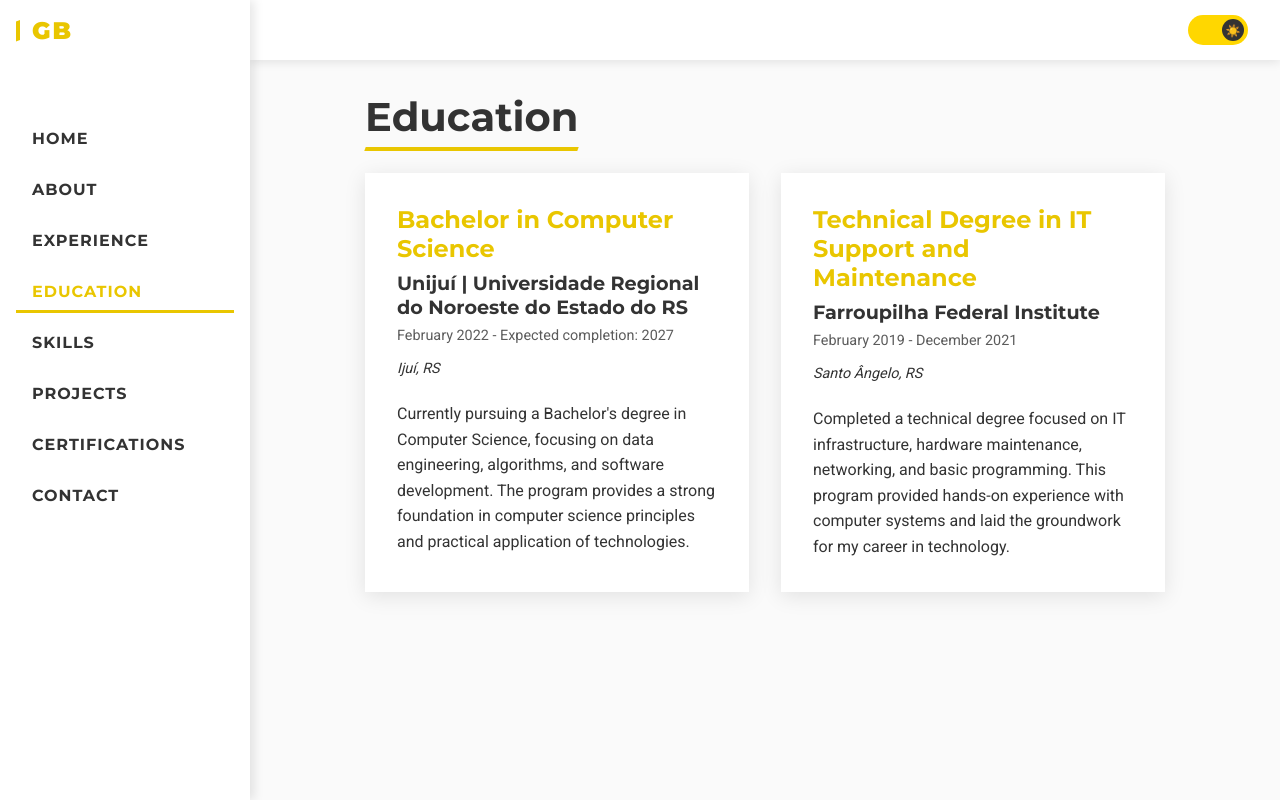
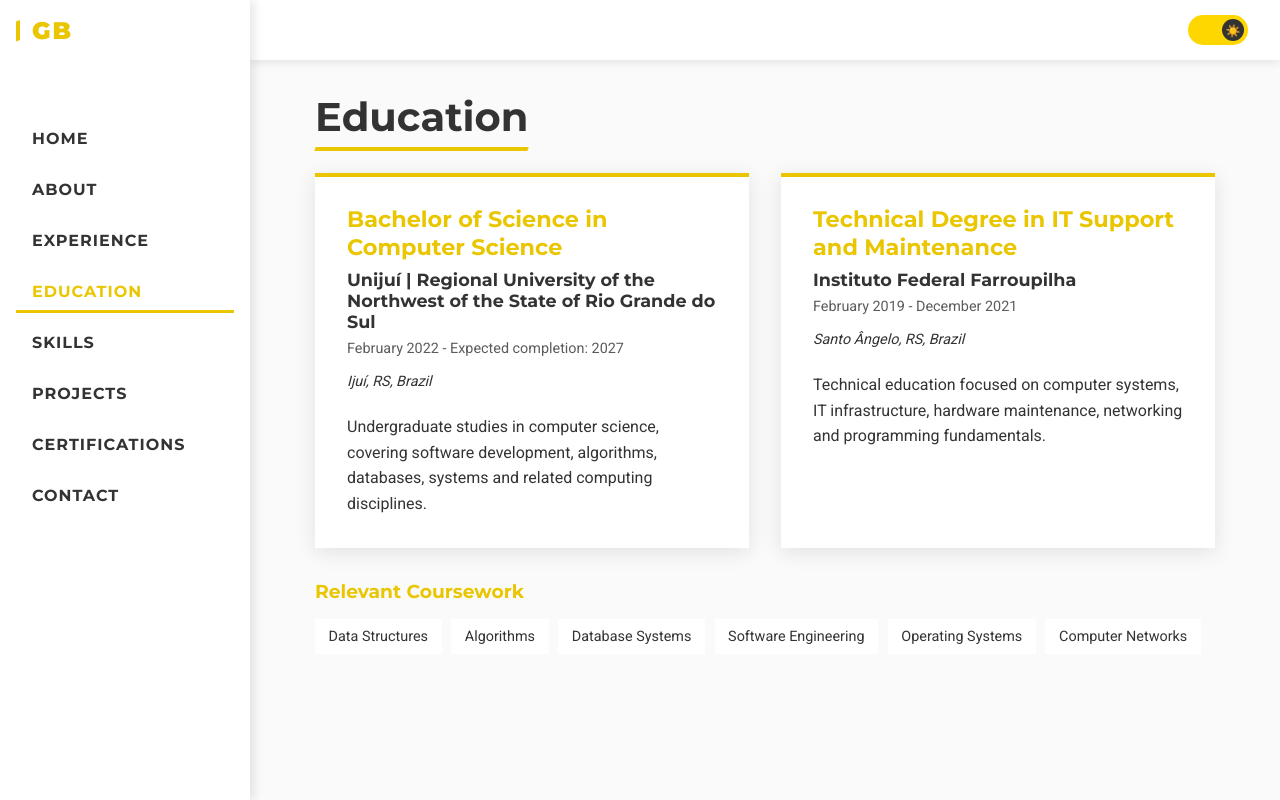
Before and after one commit to YuzuruTK/Portifolio-Project, a React (Vite) app: page /education in a window 1280 px wide. Built offline with nearby package versions, Linux system fonts and the light colour scheme.

Commit message:
Refresh education section

```diff
--- a/src/pages/Education.jsx
+++ b/src/pages/Education.jsx
@@ -1,130 +1,80 @@
 import { motion } from 'framer-motion';
 import styled from 'styled-components';
 
-const EducationContainer = styled.div`
-    max-width: 800px;
-    margin: 0 auto;
-`;
-
-const SectionTitle = styled.h2`
-    margin-bottom: 2rem;
-`;
-
+const EducationContainer = styled.div`max-width: 900px; margin: 0 auto;`;
+const SectionTitle = styled.h2`margin-bottom: 2rem;`;
 const EducationGrid = styled.div`
     display: grid;
     grid-template-columns: 1fr;
     gap: 2rem;
-
-    @media (min-width: 768px) {
-        grid-template-columns: repeat(2, 1fr);
-    }
+    @media (min-width: 768px) { grid-template-columns: repeat(2, 1fr); }
 `;
-
 const EducationCard = styled(motion.div)`
     background-color: var(--card-bg);
     padding: 2rem;
     position: relative;
     overflow: hidden;
     box-shadow: 0 4px 20px rgba(0, 0, 0, 0.1);
-
     &:before {
-        content: '';
-        position: absolute;
-        top: 0;
-        left: 0;
-        width: 100%;
-        height: 4px;
-        background-color: var(--accent);
-        transform: translateX(-100%);
-        transition: transform 0.5s cubic-bezier(0.4, 0, 0.2, 1);
-    }
-
-    &:hover:before {
-        transform: translateX(0);
+        content: ''; position: absolute; top: 0; left: 0;
+        width: 100%; height: 4px; background-color: var(--accent);
     }
 `;
-
-const DegreeName = styled.h3`
-    font-size: 1.5rem;
-    margin-bottom: 0.5rem;
-    color: var(--accent);
-`;
-
-const Institution = styled.h4`
-    font-size: 1.2rem;
-    margin-bottom: 0.5rem;
-`;
-
-const Period = styled.p`
-    font-size: 0.9rem;
-    margin-bottom: 1rem;
-    opacity: 0.8;
-`;
-
-const Location = styled.p`
-    font-size: 0.9rem;
-    margin-bottom: 1.5rem;
-    font-style: italic;
-`;
-
-const Description = styled.p`
-    line-height: 1.6;
+const DegreeName = styled.h3`font-size: 1.4rem; margin-bottom: 0.5rem; color: var(--accent);`;
+const Institution = styled.h4`font-size: 1.1rem; margin-bottom: 0.5rem;`;
+const Period = styled.p`font-size: 0.9rem; margin-bottom: 1rem; opacity: 0.8;`;
+const Location = styled.p`font-size: 0.9rem; margin-bottom: 1.5rem; font-style: italic;`;
+const Description = styled.p`line-height: 1.6;`;
+const Coursework = styled.div`
+    margin-top: 2rem;
+    h3 { color: var(--accent); margin-bottom: 1rem; }
+    ul { display: flex; flex-wrap: wrap; gap: 0.6rem; list-style: none; padding: 0; }
+    li { background: var(--card-bg); padding: 0.55rem 0.85rem; font-size: 0.9rem; }
 `;
 
 const Education = () => {
     const containerVariants = {
         hidden: { opacity: 0 },
-        visible: {
-            opacity: 1,
-            transition: {
-                staggerChildren: 0.2
-            }
-        }
+        visible: { opacity: 1, transition: { staggerChildren: 0.2 } }
     };
-
     const itemVariants = {
         hidden: { y: 30, opacity: 0 },
-        visible: {
-            y: 0,
-            opacity: 1,
-            transition: {
-                type: "spring",
-                stiffness: 300,
-                damping: 24
-            }
-        }
+        visible: { y: 0, opacity: 1, transition: { type: 'spring', stiffness: 300, damping: 24 } }
     };
 
     return (
         <EducationContainer as={motion.div} variants={containerVariants} initial="hidden" animate="visible">
             <SectionTitle as={motion.h2} variants={itemVariants}>Education</SectionTitle>
-
             <EducationGrid>
                 <EducationCard variants={itemVariants}>
-                    <DegreeName>Bachelor in Computer Science</DegreeName>
-                    <Institution>Unijuí | Universidade Regional do Noroeste do Estado do RS</Institution>
+                    <DegreeName>Bachelor of Science in Computer Science</DegreeName>
+                    <Institution>Unijuí | Regional University of the Northwest of the State of Rio Grande do Sul</Institution>
                     <Period>February 2022 - Expected completion: 2027</Period>
-                    <Location>Ijuí, RS</Location>
+                    <Location>Ijuí, RS, Brazil</Location>
                     <Description>
-                        Currently pursuing a Bachelor's degree in Computer Science, focusing on
-                        data engineering, algorithms, and software development. The program provides
-                        a strong foundation in computer science principles and practical application
-                        of technologies.
+                        Undergraduate studies in computer science, covering software development,
+                        algorithms, databases, systems and related computing disciplines.
                     </Description>
                 </EducationCard>
-
                 <EducationCard variants={itemVariants}>
                     <DegreeName>Technical Degree in IT Support and Maintenance</DegreeName>
-                    <Institution>Farroupilha Federal Institute</Institution>
+                    <Institution>Instituto Federal Farroupilha</Institution>
                     <Period>February 2019 - December 2021</Period>
-                    <Location>Santo Ângelo, RS</Location>
+                    <Location>Santo Ângelo, RS, Brazil</Location>
                     <Description>
-                        Completed a technical degree focused on IT infrastructure, hardware maintenance,
-                        networking, and basic programming. This program provided hands-on experience with
-                        computer systems and laid the groundwork for my career in technology.
+                        Technical education focused on computer systems, IT infrastructure,
+                        hardware maintenance, networking and programming fundamentals.
                     </Description>
                 </EducationCard>
             </EducationGrid>
+            <Coursework>
+                <h3>Relevant Coursework</h3>
+                <ul>
+                    {['Data Structures', 'Algorithms', 'Database Systems', 'Software Engineering', 'Operating Systems', 'Computer Networks'].map(item => (
+                        <li key={item}>{item}</li>
+                    ))}
+                </ul>
+            </Coursework>
         </EducationContainer>
     );
 };
```
